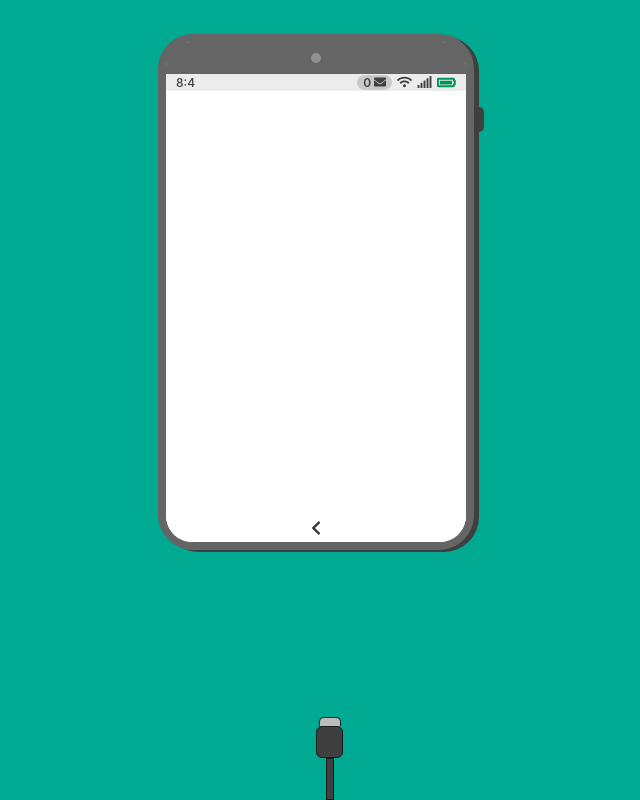
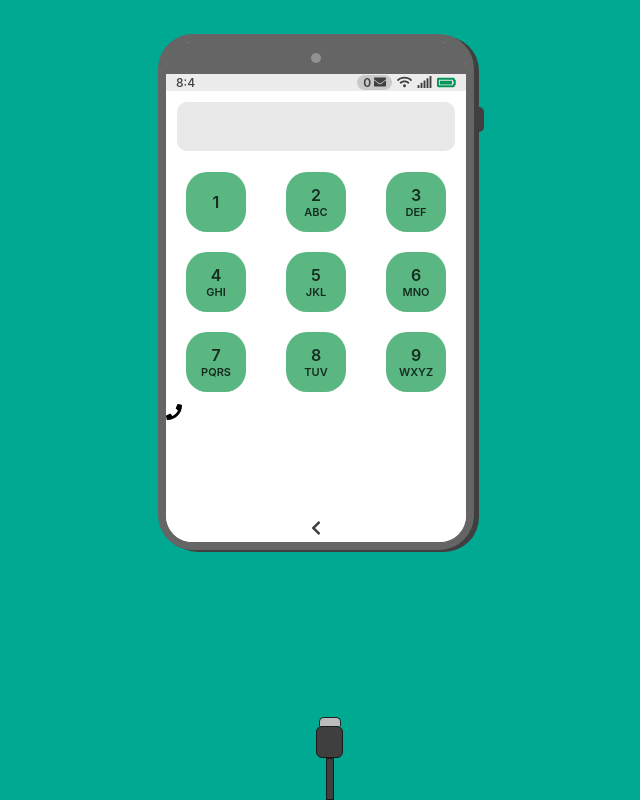
Before and after one commit to maskalukas/task-numbers-to-words, a React (Create React App) app in the folder frontend-pc/: page /new-call in a window 1280 px wide. Shown: the whole page, without its empty margins (324-964 px from the left). Built offline with nearby package versions, Linux system fonts and the light colour scheme.

Commit message:
Přidaná komponenta pro vstup a zobrazení čísel.

```diff
--- a/frontend-pc/src/components/phone/hoc/phone-keyboard/phone-keyboard.tsx
+++ b/frontend-pc/src/components/phone/hoc/phone-keyboard/phone-keyboard.tsx
@@ -41,14 +41,14 @@ const items: TButtonItem[] = [{
 
 
 
-export const PhoneKeyboard = () => {
-
+export const PhoneKeyboard = (props: { callback: (value: number) => any }) => {
     const phoneGeneralState: TGeneralState = useSelector((state: IReducersState) => state.generalState);
-
 
     const onMouseClick = (event: any, buttonItem: TButtonItem) => {
         const sound = new Sound(phoneGeneralState.volume);
         sound.runSound()
+
+        props.callback(buttonItem.value);
     }
 
     return (
--- /dev/null
+++ b/frontend-pc/src/components/phone/hoc/phone-numbers-input/phone-numbers-input.module.css
@@ -0,0 +1,31 @@
+.phoneNumbersInputWrap {
+  display: flex;
+}
+
+.phoneNumbersInput {
+  color: #161616;
+  width: 100%;
+  padding: 13px 12px;
+  font-size: 20px;
+  margin: 11px;
+  background: #e8e8e8;
+  border: none;
+  border-radius: 10px;
+  -moz-border-radius: 10px;
+  -webkit-border-radius: 10px;
+  box-sizing: border-box;
+  -moz-box-sizing: border-box;
+  -webkit-box-sizing: border-box;
+  outline: none;
+}
+
+input[type=number] {
+  -moz-appearance: textfield;
+}
+
+input::-webkit-outer-spin-button,
+input::-webkit-inner-spin-button {
+  -webkit-appearance: none;
+}
+
+/*# sourceMappingURL=phone-numbers-input.module.css.map */
--- /dev/null
+++ b/frontend-pc/src/components/phone/hoc/phone-numbers-input/phone-numbers-input.module.scss
@@ -0,0 +1,27 @@
+@import "../../../../../scss/mixins";
+
+.phoneNumbersInputWrap {
+  display: flex;
+}
+
+.phoneNumbersInput {
+  color: #161616;
+  width: 100%;
+  padding: 13px 12px;
+  font-size: 20px;
+  margin: 11px;
+  background: #e8e8e8;
+  border: none;
+  @include borderRadius(10px);
+  @include boxSizing(border-box);
+  outline: none;
+}
+
+input[type='number'] {
+  -moz-appearance:textfield;
+}
+
+input::-webkit-outer-spin-button,
+input::-webkit-inner-spin-button {
+  -webkit-appearance: none;
+}
--- /dev/null
+++ b/frontend-pc/src/components/phone/hoc/phone-numbers-input/phone-numbers-input.tsx
@@ -0,0 +1,22 @@
+import {BaseSyntheticEvent, useEffect, useState} from "react";
+import phoneNumbersInputCss from "./phone-numbers-input.module.css";
+
+
+export const PhoneNumbersInput = (props: { value: string }) => {
+
+    const [value, setValue] = useState(props.value);
+
+    const onChange = (event: BaseSyntheticEvent) => {
+        setValue(event.target.value);
+    }
+
+    useEffect(() => {
+        setValue(value + props.value);
+    },[props.value]);
+
+    return (
+        <div className={ phoneNumbersInputCss.phoneNumbersInputWrap }>
+            <input className={ phoneNumbersInputCss.phoneNumbersInput } type="number"  value={ value } onChange={onChange} />
+        </div>
+    )
+}
--- a/frontend-pc/src/components/phone/phone-view/phone-view.tsx
+++ b/frontend-pc/src/components/phone/phone-view/phone-view.tsx
@@ -1,8 +1,8 @@
 import phoneViewCss from "./phone-view.module.css";
 import PhoneTopBar from "./components/phone-top-bar/phone-top-bar";
 import {BrowserRouter, Route, Router} from "react-router-dom";
-import {screenRoute as newMessageScreenRoute, PhoneScreenNewMessage} from "../screens/phone-screen-new-message/phone-screen-new-message";
 import { PhoneScreenMainMenu, screenRoute as mainMenuScreenRoute } from "../screens/phone-screen-main-menu/phone-screen-main-menu";
+import {PhoneScreenNewCall, screenRoute as newCallScreenRoute} from "../screens/phone-screen-new-call/phone-screen-new-call";
 
 const PhoneView = () => {
 
@@ -13,8 +13,8 @@ const PhoneView = () => {
                 <Route path={'/' + mainMenuScreenRoute}>
                     <PhoneScreenMainMenu></PhoneScreenMainMenu>
                 </Route>
-                <Route path={'/' + newMessageScreenRoute}>
-                    <PhoneScreenNewMessage></PhoneScreenNewMessage>
+                <Route path={'/' + newCallScreenRoute}>
+                    <PhoneScreenNewCall></PhoneScreenNewCall>
                 </Route>
             </div>
         </BrowserRouter>
--- a/frontend-pc/src/components/phone/screens/phone-screen-main-menu/phone-screen-main-menu.tsx
+++ b/frontend-pc/src/components/phone/screens/phone-screen-main-menu/phone-screen-main-menu.tsx
@@ -3,13 +3,13 @@ import React, {useCallback, useMemo} from "react";
 import {IconName} from "@fortawesome/fontawesome-common-types";
 import phoneMainMenuCss from "./phone-screen-main-menu.module.css";
 import {useHistory} from "react-router";
-import { screenRoute as newMessageScreenRoute } from "../phone-screen-new-message/phone-screen-new-message";
+import { screenRoute as newCallScreenRoute } from "../phone-screen-new-call/phone-screen-new-call";
 
 export const screenRoute = "main-menu";
 
 const buttons: { icon: IconName, link: string }[] = [{
     icon: "envelope",
-    link: newMessageScreenRoute
+    link: newCallScreenRoute
 },{
     icon: "inbox",
     link: "/"
--- /dev/null
+++ b/frontend-pc/src/components/phone/screens/phone-screen-new-call/phone-screen-new-call.tsx
@@ -0,0 +1,26 @@
+import { PhoneKeyboard } from "../../hoc/phone-keyboard/phone-keyboard";
+import {useState} from "react";
+import {PhoneNumbersInput} from "../../hoc/phone-numbers-input/phone-numbers-input";
+import { FontAwesomeIcon } from "@fortawesome/react-fontawesome";
+
+export const screenRoute = "new-call";
+
+export const PhoneScreenNewCall = () => {
+
+    const [numbersValue, setNumbersValue] = useState("");
+
+    const onMouseClickButtonCallback = (value: number) => {
+        setNumbersValue(value.toString());
+    }
+
+    return (
+        <div>
+            <PhoneNumbersInput value={ numbersValue }></PhoneNumbersInput>
+            <PhoneKeyboard callback={ onMouseClickButtonCallback }></PhoneKeyboard>
+
+            <div>
+                <FontAwesomeIcon icon={["fas","phone"]}></FontAwesomeIcon>
+            </div>
+        </div>
+    )
+}
--- a/frontend-pc/src/components/phone/screens/phone-screen-new-message/phone-screen-new-message.tsx
+++ /dev/null
@@ -1,11 +0,0 @@
-import { PhoneKeyboard } from "../../hoc/phone-keyboard/phone-keyboard";
-
-export const screenRoute = "new-message";
-
-export const PhoneScreenNewMessage = () => {
-    return (
-        <div>
-            <PhoneKeyboard></PhoneKeyboard>
-        </div>
-    )
-}
```
Also changed, not shown: 1 other file (tests, documents, lock files or other folders).
